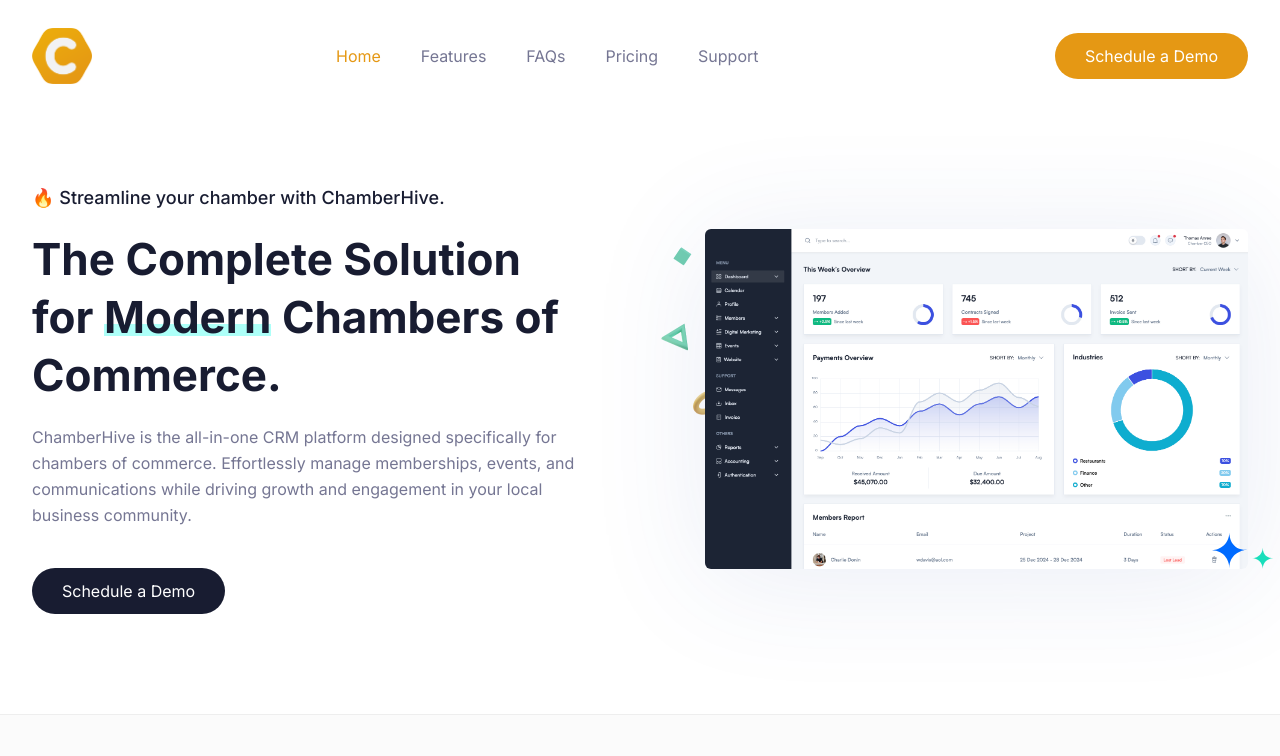
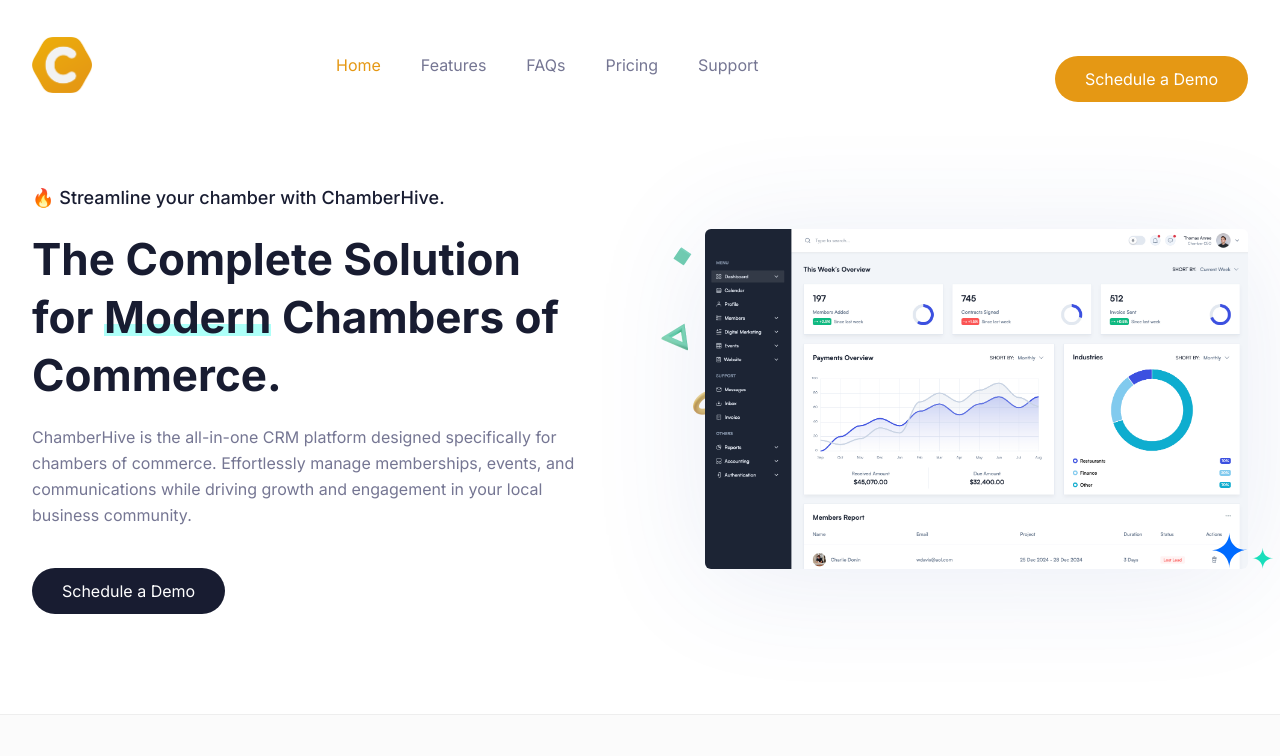
Before and after one commit to chamberhive/www, a plain HTML site: page index.html in a window 1280 px wide. Shown: the top 756 px of the page. Drawn offline with Linux system fonts and the light colour scheme.

Commit message:
Fixing demo button spacing in header

```diff
--- a/index.html
+++ b/index.html
@@ -55,7 +55,9 @@
           <li><a href="index.html#support" class="hover:text-primary">Support</a></li>
         </ul>
       </nav>
+      <div class="flex items-center gap-6 mt-7 lg:mt-0">
         <a href="https://calendly.com/chamberhive-sales/demo" class="flex items-center justify-center bg-primary hover:bg-primaryho ease-in-out duration-300 text-white text-regular rounded-full py-2.5 px-7.5">Schedule a Demo</a>
+      </div>
       </div>
     </div>
   </div>
```
